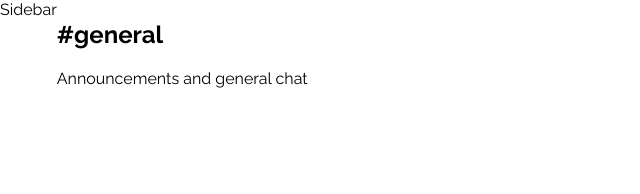
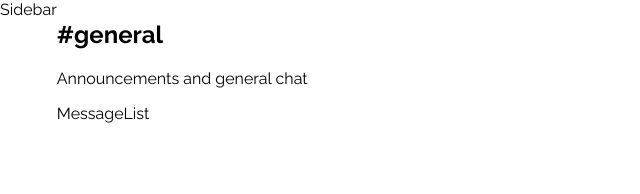
Before and after one commit to benlr98/slacky, a React (Create React App) app: page / in a window 1280 px wide. Shown: the top 194 px of the page, without its empty margins (0-640 px from the left). Built offline with nearby package versions, Linux system fonts and the light colour scheme.

Commit message:
adds MessageList

```diff
--- a/src/Chat.js
+++ b/src/Chat.js
@@ -1,12 +1,14 @@
 import React, {Component} from 'react'
 
 import ChatHeader from './ChatHeader';
+import MessageList from './MessageList';
 
 class Chat extends Component {
     render(){
         return(
             <div className="Chat">
                 <ChatHeader />
+                <MessageList />
             </div>
         )
     }
--- /dev/null
+++ b/src/MessageList.js
@@ -0,0 +1,11 @@
+import React from 'react'
+
+const MessageList = () => {
+    return(
+        <div className="MessageList">
+            MessageList
+        </div>
+    )
+}
+
+export default MessageList;
```
